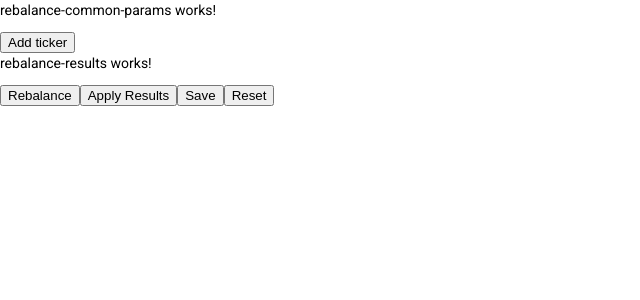
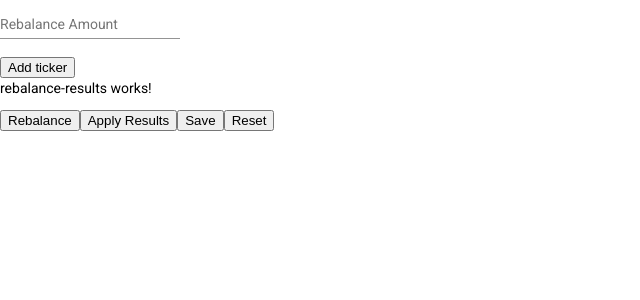
Before and after one commit to DefeNder93/defender-invest, an Angular app: page /rebalance in a window 1280 px wide. Shown: the top 300 px of the page, without its empty margins (0-640 px from the left). Built offline with nearby package versions, Linux system fonts and the light colour scheme.

Commit message:
working on rebalance

```diff
--- a/src/app/rebalance/rebalance-common-params/rebalance-common-params.component.html
+++ b/src/app/rebalance/rebalance-common-params/rebalance-common-params.component.html
@@ -1 +1,6 @@
-<p>rebalance-common-params works!</p>
+<div [formGroup]="form">
+  <mat-form-field class="example-form-field">
+    <mat-label>Rebalance Amount</mat-label>
+    <input formControlName="rebalanceAmount" matInput type="number">
+  </mat-form-field>
+</div>
--- a/src/app/rebalance/rebalance-common-params/rebalance-common-params.component.ts
+++ b/src/app/rebalance/rebalance-common-params/rebalance-common-params.component.ts
@@ -1,15 +1,37 @@
-import { Component, OnInit } from '@angular/core';
+import {Component, EventEmitter, OnDestroy, OnInit, Output} from '@angular/core';
+import {FormBuilder, FormGroup} from "@angular/forms";
+import {RebalanceParams} from "../../shared/models/rebalance-ticker.model";
+import {Subject} from "rxjs";
+import {takeUntil} from "rxjs/operators";
 
 @Component({
   selector: 'app-rebalance-common-params',
   templateUrl: './rebalance-common-params.component.html',
   styleUrls: ['./rebalance-common-params.component.scss']
 })
-export class RebalanceCommonParamsComponent implements OnInit {
+export class RebalanceCommonParamsComponent implements OnInit, OnDestroy {
 
-  constructor() { }
+  private onDestroy$: Subject<void> = new Subject();
 
-  ngOnInit(): void {
+  public form: FormGroup = this.fb.group({
+    rebalanceAmount: [null]
+  });
+
+  @Output() paramsUpdate = new EventEmitter<RebalanceParams>();
+
+  constructor(private fb: FormBuilder) { }
+
+  ngOnInit() {
+    this.form.valueChanges
+      .pipe(
+        takeUntil(this.onDestroy$)
+      )
+      .subscribe((value) => this.paramsUpdate.next(value))
+  }
+
+  ngOnDestroy() {
+    this.onDestroy$.next();
+    this.onDestroy$.complete();
   }
 
 }
--- a/src/app/rebalance/rebalance.component.ts
+++ b/src/app/rebalance/rebalance.component.ts
@@ -1,5 +1,6 @@
 import { Component, OnInit } from '@angular/core';
 import {FormArray, FormBuilder} from "@angular/forms";
+import {RebalanceService} from "./rebalance.service";
 
 @Component({
   selector: 'app-rebalance',
@@ -12,7 +13,7 @@ export class RebalanceComponent implements OnInit {
     [],
   );
 
-  constructor(private fb: FormBuilder) { }
+  constructor(private fb: FormBuilder, private rebalanceService: RebalanceService) { }
 
   public ngOnInit() {
   }
--- a/src/app/rebalance/rebalance.service.ts
+++ b/src/app/rebalance/rebalance.service.ts
@@ -1,4 +1,5 @@
 import { Injectable } from '@angular/core';
+import {RebalanceTicker} from "../shared/models/rebalance-ticker.model";
 
 @Injectable({
   providedIn: 'root'
@@ -6,4 +7,8 @@ import { Injectable } from '@angular/core';
 export class RebalanceService {
 
   constructor() { }
+
+  rebalanceTicker = (tickers: RebalanceTicker[]) => {
+    // TODO
+  }
 }
```
Also changed, not shown: src/app/shared/models/rebalance-ticker.model.ts (added, +10 -0 lines).
